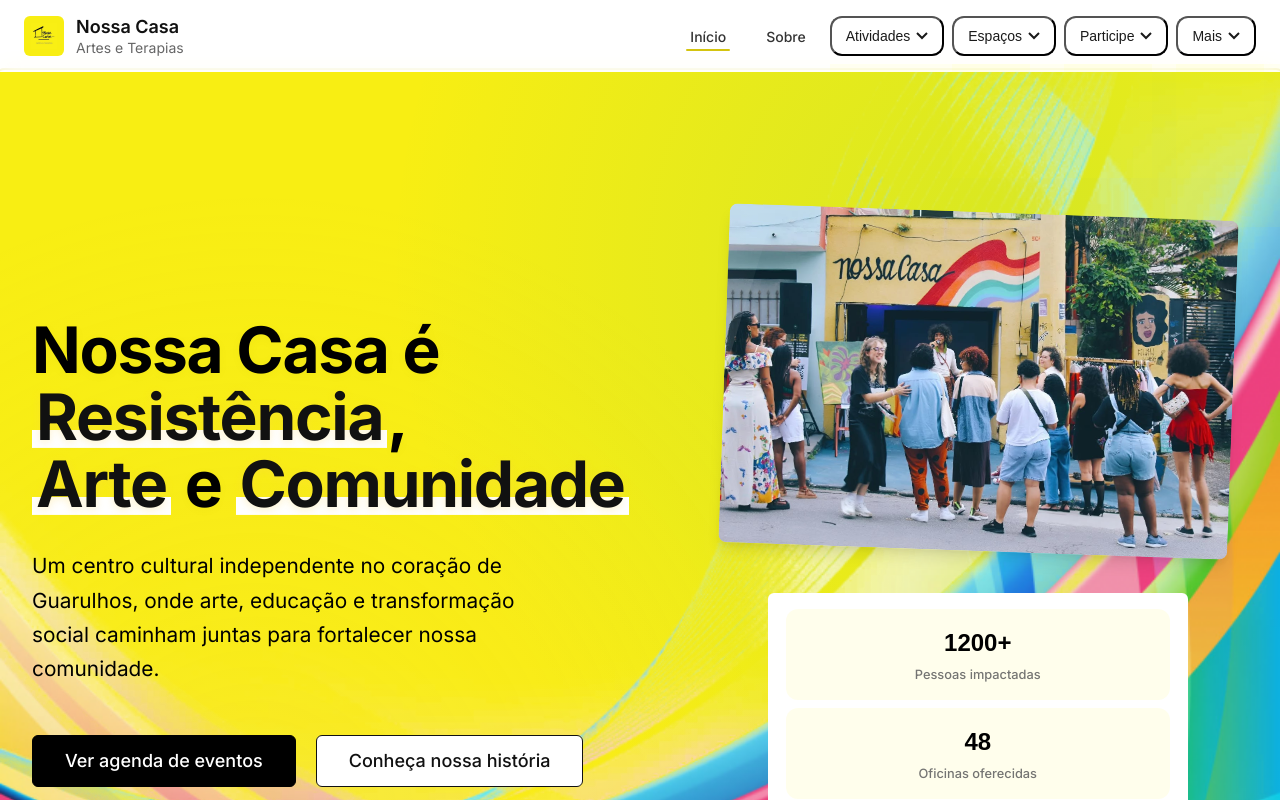
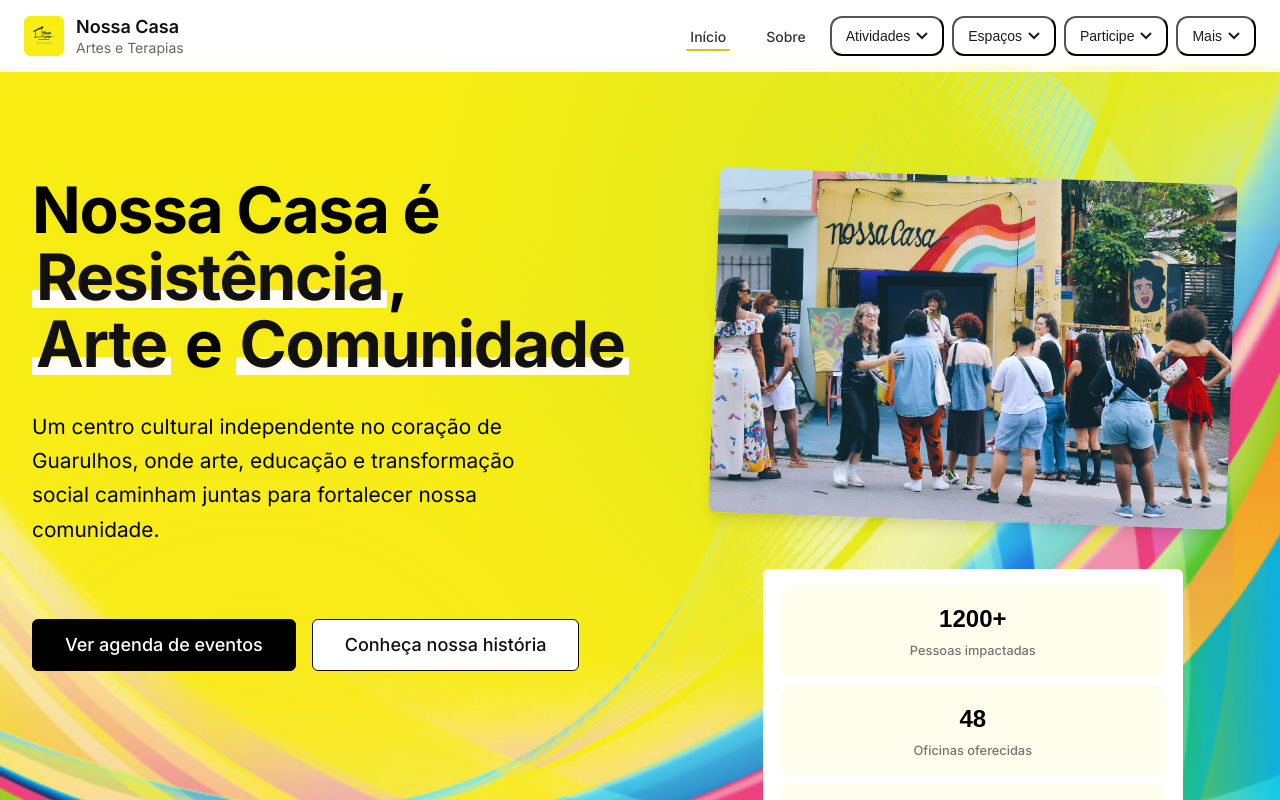
Before and after one commit to limaluizpaulo/nossa-casa, a React (Vite) app: page / in a window 1280 px wide. Shown: the top 800 px of the page. Built offline with nearby package versions, Linux system fonts and the light colour scheme.

Commit message:
feat: enhance Home page hero section with improved layout and accessibility

```diff
--- a/src/pages/Home.jsx
+++ b/src/pages/Home.jsx
@@ -11,7 +11,7 @@ const Home = () => {
       <ScrollProgress />
 
       {/* Hero Section */}
-      <section className="hero-section">
+      <section className="hero-section" role="banner" aria-label="Hero: Nossa Casa apresentação">
         {/* Overlay image placed above the yellow background but behind content */}
         <div className="hero-overlay" aria-hidden="true">
           <img src={bgImage} alt="" />
@@ -44,10 +44,12 @@ const Home = () => {
 
               <AnimateOnScroll animation="fade-left" delay={400}>
                 <div className="hero-visual">
-                  <div className="hero-image shimmer">
+                  <div className="hero-image shimmer" aria-hidden={false}>
                     <img
                       src={ncImage}
                       alt="Atividade comunitária na Nossa Casa"
+                      loading="lazy"
+                      decoding="async"
                     />
                   </div>
                   <div className="hero-stats">
--- a/src/styles/hero.css
+++ b/src/styles/hero.css
@@ -313,3 +313,83 @@
   background-position: 0 88%;
   padding: 0 4px;
 }
+
+/* ===== Overrides and improvements specific to Home hero symmetry ===== */
+.home-page .hero-section {
+  /* Slightly taller hero to feel more prominent */
+  padding-top: var(--space-20);
+  padding-bottom: var(--space-16);
+}
+
+.home-page .hero-grid {
+  display: grid;
+  grid-template-columns: 1fr;
+  gap: var(--space-8);
+  align-items: stretch; /* make columns equal height */
+}
+
+@media (min-width: 768px) {
+  .home-page .hero-grid {
+    grid-template-columns: 1.1fr 0.9fr; /* text slightly wider than visual */
+    gap: var(--space-12);
+  }
+}
+
+.home-page .hero-text {
+  display: flex;
+  flex-direction: column;
+  justify-content: center; /* vertically center text to match image */
+  padding: var(--space-6) 0;
+}
+
+.home-page .hero-visual {
+  display: flex;
+  flex-direction: column;
+  justify-content: center;
+  gap: var(--space-6);
+  padding: var(--space-6) 0;
+}
+
+.home-page .hero-image {
+  border-radius: var(--radius-lg);
+  overflow: hidden;
+  box-shadow: var(--shadow-lg);
+}
+
+.home-page .hero-image img {
+  width: 100%;
+  height: 100%;
+  min-height: 260px;
+  object-fit: cover;
+  display: block;
+}
+
+/* Align CTAs left on desktop, centered on small screens for better balance */
+.home-page .hero-actions {
+  margin-top: var(--space-6);
+  display: flex;
+  gap: var(--space-4);
+  flex-wrap: wrap;
+}
+
+@media (min-width: 768px) {
+  .home-page .hero-actions {
+    justify-content: flex-start;
+  }
+}
+
+@media (max-width: 767px) {
+  .home-page .hero-grid {
+    grid-template-columns: 1fr;
+  }
+  .home-page .hero-image img {
+    min-height: 200px;
+  }
+  .home-page .hero-text {
+    text-align: center;
+    align-items: center;
+  }
+  .home-page .hero-actions {
+    justify-content: center;
+  }
+}
```
